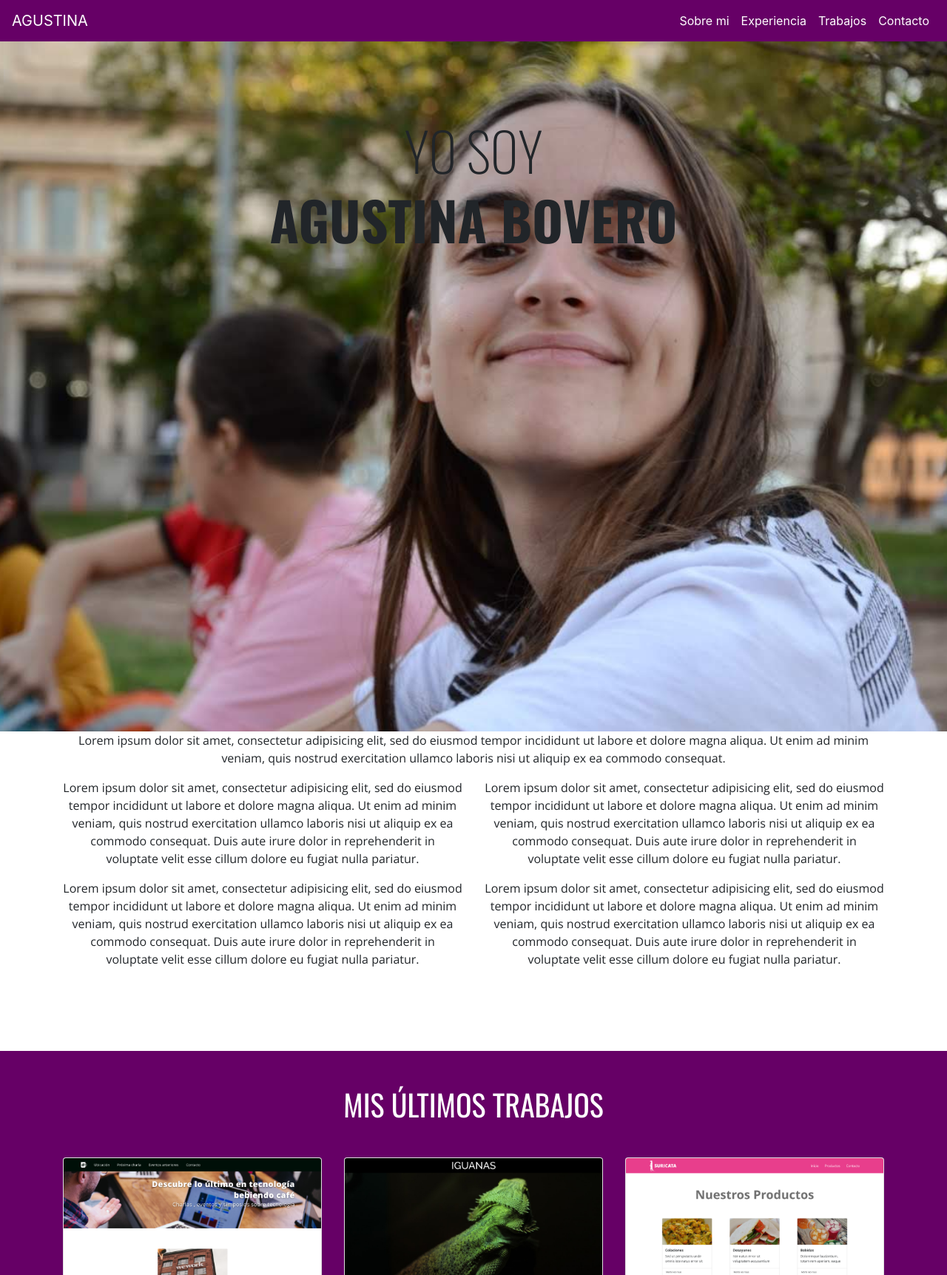
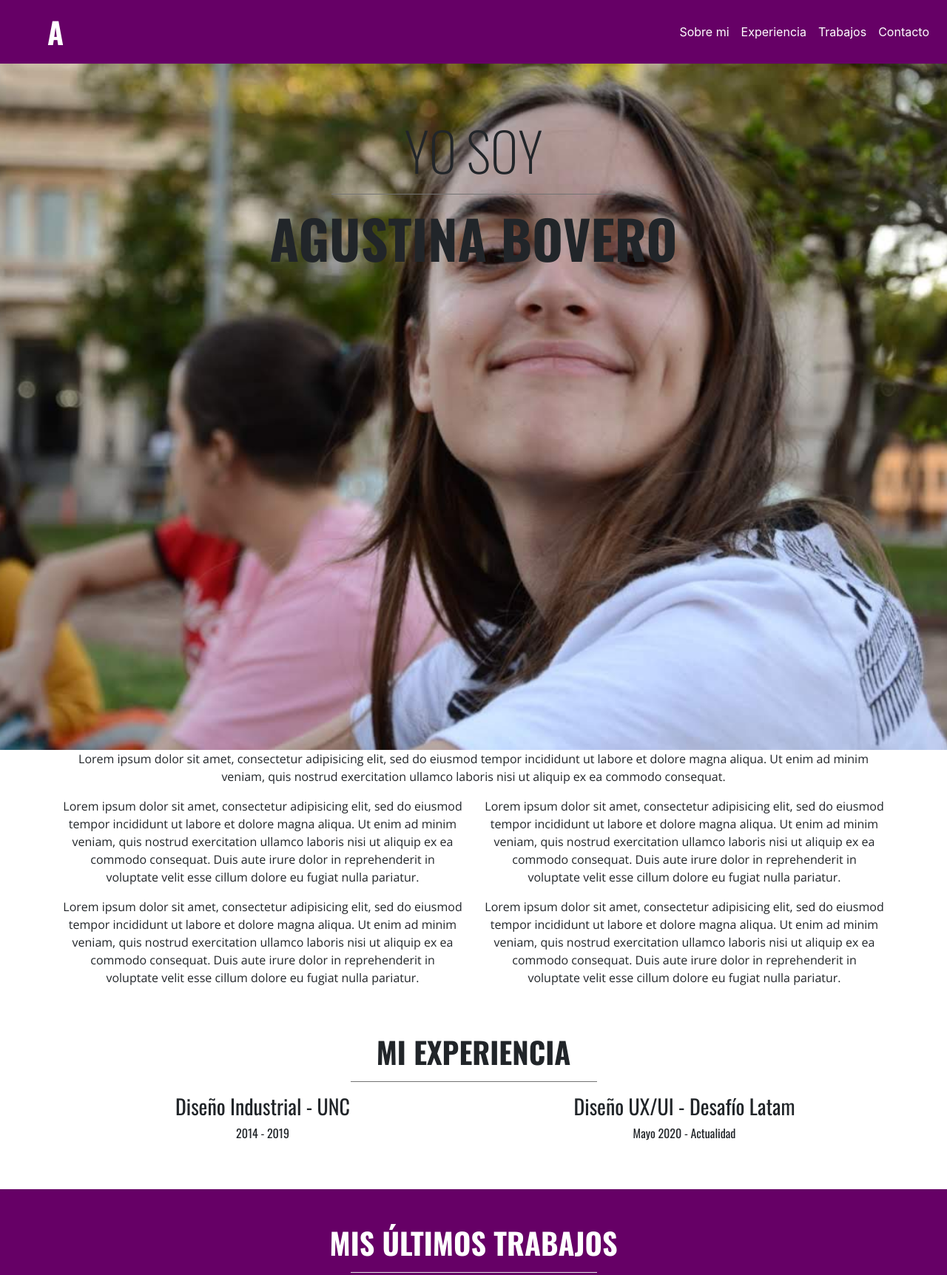
Before and after one commit to AgustinaBovero/miportfolio, a plain HTML site: page index.html in a window 1280 px wide. Shown: the top 1724 px of the page at 74% size. Drawn offline with nearby package versions, Linux system fonts and the light colour scheme; a script that the page names is missing.

Commit message:
ajustes footer

```diff
--- a/assets/css/style.css
+++ b/assets/css/style.css
@@ -1,5 +1,11 @@
 nav{
   background-color: #660066;
+}
+
+#logo{
+  font-family: 'Oswald';
+  font-weight: bold;
+  font-size: 40px;
 }
 
 header{
@@ -26,7 +32,9 @@ header h1{
   font-family: 'Open Sans';
 }
 
-
+#experiencia{
+  font-family: 'Oswald';
+}
 #trabajos{
   background-color: #660066;
   font-family: 'Oswald';
@@ -49,6 +57,9 @@ header h1{
     font-weight: lighter;
 }
 
+#contacto{
+  font-family: 'Oswald';
+}
 
 footer{
   background-color: #660066;
--- a/index.html
+++ b/index.html
@@ -16,7 +16,7 @@
   </head>
   <body>
     <nav class="navbar navbar-expand-lg navbar-dark fixed-top" >
-      <a class="navbar-brand" href="#">AGUSTINA</a>
+      <a class="navbar-brand ml-5" href="#" id="logo">A</a>
       <button class="navbar-toggler" type="button" data-toggle="collapse" data-target="#navbarNav" aria-controls="navbarNav" aria-expanded="false" aria-label="Toggle navigation">
         <span class="navbar-toggler-icon"></span>
       </button>
@@ -41,6 +41,7 @@
 
     <header class="text-center">
       <h2 class="font-weight-light">YO SOY</h3>
+      <hr size="5" width="30%" noshade="noshade"/>
       <h1 class="font-weight-bold">AGUSTINA BOVERO</h2>
     </header>
 
@@ -62,13 +63,25 @@
     </div>
 
 
-    <section id=experiencia class="container text-center">
-      <h1 class="text-white">MI EXPERIENCIA</h1>
+    <section id=experiencia class="container text-center mt-5 mb-5">
+      <h1 class="font-weight-bold">MI EXPERIENCIA</h1>
+      <hr size="5" width="30%" noshade="noshade"/>
+      <div class="row">
+        <div class="col-md-6">
+          <h3>Diseño Industrial - UNC</h3>
+          <p>2014 - 2019</p>
+        </div>
+        <div class="col-md-6">
+          <h3>Diseño UX/UI - Desafío Latam</h3>
+          <p>Mayo 2020 - Actualidad</p>
+        </div>
+      </div>
     </section>
 
     <section id=trabajos class="container-fluid my-5 py-5" class="fondo">
       <div class="container">
-        <h1 class="text-center text-white">MIS ÚLTIMOS TRABAJOS</h1>
+        <h1 class="text-center text-white font-weight-bold">MIS ÚLTIMOS TRABAJOS</h1>
+        <hr size="5" width="30%" color="white" noshade="noshade"/>
         <div class="card-deck mt-5">
           <div class="card">
             <img src="assets/img/meet_coffee.png" class="card-img-top" alt="...">
@@ -248,12 +261,21 @@
 
 
     <section id=contacto class="container text-center">
-      <h1>CONTACTO</h1>
+      <h1 class="font-weight-bold">CONTACTO</h1>
+      <hr size="5" width="30%" noshade="noshade"/>
       <div class="typeform-widget" data-url="https://agustinabovero.typeform.com/to/AkkSXt" style="width: 100%; height: 500px;"></div> <script> (function() { var qs,js,q,s,d=document, gi=d.getElementById, ce=d.createElement, gt=d.getElementsByTagName, id="typef_orm", b="https://embed.typeform.com/"; if(!gi.call(d,id)) { js=ce.call(d,"script"); js.id=id; js.src=b+"embed.js"; q=gt.call(d,"script")[0]; q.parentNode.insertBefore(js,q) } })() </script> <div style="font-family: Sans-Serif;font-size: 12px;color: #999;opacity: 0.5; padding-top: 5px;"> powered by <a href="https://admin.typeform.com/signup?utm_campaign=AkkSXt&utm_source=typeform.com-01E943526YT25FRYE2H3PMX86J-free&utm_medium=typeform&utm_content=typeform-embedded-poweredbytypeform&utm_term=ES" style="color: #999" target="_blank">Typeform</a> </div>
     </section>
 
     <footer class="container-fluid text-white" class="fondo">
-      <h1>AGUSTINA</h1>
+      <div class="container-fluid">
+        <ul class="d-inline-block mt-5">
+          <li class="d-inline-block" id=logo2><h1 class="font-weight-bold">AGUSTINA</h1></li>
+          <li class="d-inline-block ml-3"><i class="fab fa-linkedin fa-3x"></i></li>
+          <li class="d-inline-block ml-3"><i class="fab fa-facebook-square fa-3x"></i></li>
+          <li class="d-inline-block ml-3"><i class="fas fa-envelope-square fa-3x"></i></li>
+          <li class="d-inline-block ml-3"><i class="fab fa-github-square fa-3x"></i></li>
+        </ul>
+      </div>
     </footer>
 
 
```
